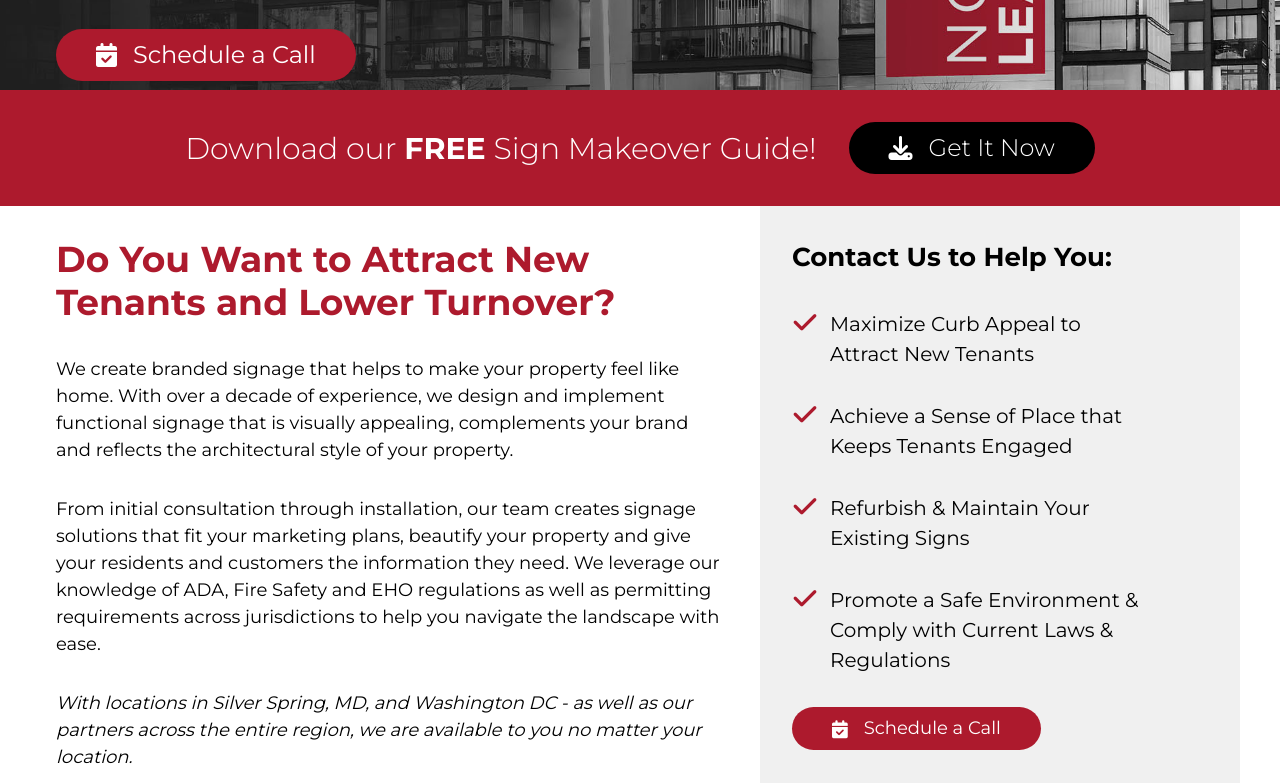
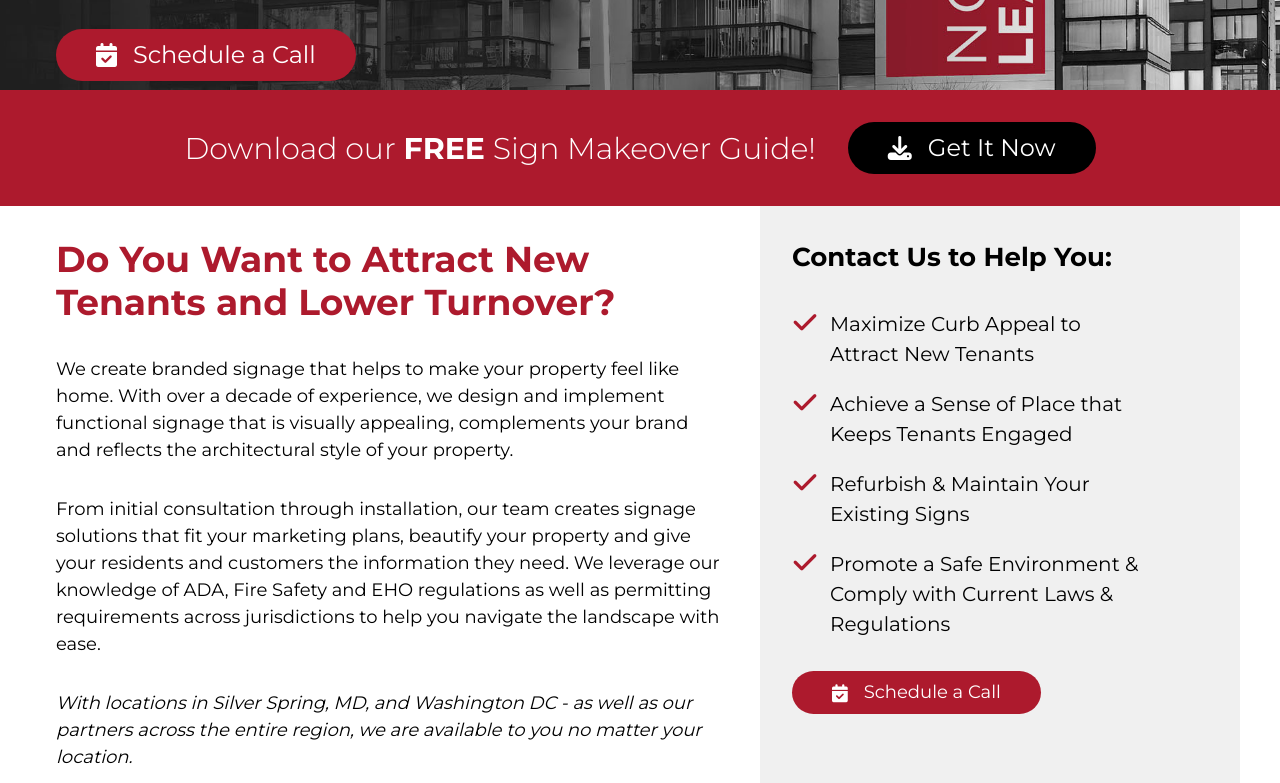
Before and after one commit to Alliemack77/signarama-challenge, a plain HTML site: page index.html in a window 1280 px wide. Shown: the part 517-1300 px from the top of the page. Drawn offline with Linux system fonts and the light colour scheme.

Commit message:
troubleshooting content section

```diff
--- a/index.html
+++ b/index.html
@@ -40,7 +40,7 @@
         <div class="text-white bg-accent">
             <div class="download container flex direction-column">
                 <p class="fs-600 fw-300">Download our <span class="fw-700 uppercase">free</span> Sign Makeover Guide!</p>
-                <button class="btn fs-400 fw-300 text-white bg-black" href="#">
+                <button class="btn fs-400 text-white bg-black" href="#">
                     <i class="fa-solid fa-download"></i>
                     Get It Now
                 </button>
--- a/styles.css
+++ b/styles.css
@@ -185,7 +185,11 @@ button {
 }
 
 .services-list {
-    margin-block: 2rem;
+    --gap: 1.25rem;
+
+    gap: var(--gap);
+    margin-block-start: 2rem;
+    margin-block-end: 2rem;
 }
 
 .services__item,
@@ -209,7 +213,7 @@ button {
 }
 
 
-
+/*** Media Queries ***/
 @media (min-width: 950px) {
     .download {
         flex-direction: row;
@@ -218,29 +222,9 @@ button {
     .content {
         display: grid;
         grid-template-columns: 3fr 2fr;
-        max-width: 75rem; /* 1200px */
+        max-width: 75rem;
         margin-inline: auto;
     }
-
-    .content-body {
-        max-width: 800px;
-    }
-
-    .content-services {
-        position: relative;
-    }
-
-    /* .content-services::after {
-        content: '';
-        position: absolute;
-        height: 100%;
-        width: 1000%;
-        z-index: -1;
-        background-color: var(--clr-grey-100);
-        top: 0;
-        right: -100%;
-        left: 0;
-    } */
 
     .services-list {
         max-width: 350px;
```
